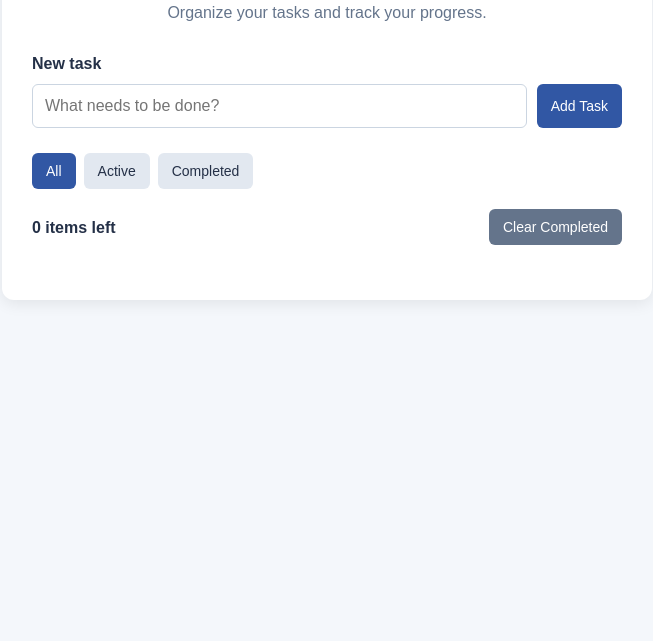
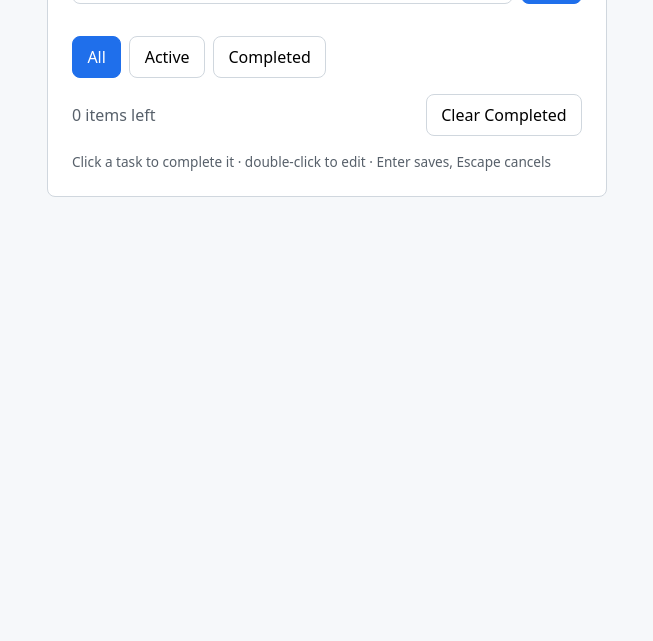
Before and after one commit to briannjuguna882-a11y/iyf-s12-week-05-briannjuguna882-a11y, a plain HTML site: page index.html in a window 1280 px wide. Shown: the part 159-800 px from the top of the page, without its empty margins (313-966 px from the left). Drawn offline with Linux system fonts and the light colour scheme.

Commit message:
Complete Lesson 10 HTML and CSS

```diff
--- a/index.html
+++ b/index.html
@@ -3,41 +3,34 @@
 <head>
     <meta charset="UTF-8">
     <meta name="viewport" content="width=device-width, initial-scale=1.0">
-    <title>My To-Do List</title>
+    <title>To-Do List</title>
     <link rel="stylesheet" href="styles.css">
 </head>
 <body>
     <main class="container">
         <h1>My To-Do List</h1>
-        <p>Organize your tasks and track your progress.</p>
 
         <form id="todo-form">
-            <label for="todo-input">New task</label>
-            <div class="input-group">
-                <input
-                    type="text"
-                    id="todo-input"
-                    placeholder="What needs to be done?"
-                    required
-                >
-                <button type="submit">Add Task</button>
-            </div>
+            <label for="todo-input" class="visually-hidden">New task</label>
+            <input type="text" id="todo-input" placeholder="What needs to be done?" autocomplete="off">
+            <button type="submit">Add</button>
         </form>
+        <p id="form-error" class="form-error" role="alert"></p>
 
-        <div class="filters" aria-label="Filter tasks">
-            <button type="button" class="filter active" data-filter="all">All</button>
-            <button type="button" class="filter" data-filter="active">Active</button>
-            <button type="button" class="filter" data-filter="completed">Completed</button>
+        <div class="filters" role="group" aria-label="Show">
+            <button type="button" class="filter active" data-filter="all" aria-pressed="true">All</button>
+            <button type="button" class="filter" data-filter="active" aria-pressed="false">Active</button>
+            <button type="button" class="filter" data-filter="completed" aria-pressed="false">Completed</button>
         </div>
 
-        <ul id="todo-list" aria-label="Your tasks"></ul>
+        <ul id="todo-list"></ul>
 
         <div class="stats">
             <span id="items-left">0 items left</span>
             <button type="button" id="clear-completed">Clear Completed</button>
         </div>
 
-        <p id="status-message" role="status" aria-live="polite"></p>
+        <p class="hint">Click a task to complete it · double-click to edit · Enter saves, Escape cancels</p>
     </main>
 
     <script src="app.js"></script>
--- a/styles.css
+++ b/styles.css
@@ -1,173 +1,85 @@
-/* 1. Reset default browser spacing */
-* {
-    box-sizing: border-box;
-    margin: 0;
-    padding: 0;
+:root {
+    --color-primary: #1f6feb;
+    --color-text: #1c2128;
+    --color-muted: #57606a;
+    --color-border: #d0d7de;
+    --color-danger: #cf222e;
+    --radius: 8px;
 }
 
-/* 2. Page styling */
+*, *::before, *::after { box-sizing: border-box; margin: 0; padding: 0; }
+
 body {
-    font-family: Arial, sans-serif;
-    background-color: #f4f7fb;
-    color: #243047;
-    line-height: 1.6;
-    padding: 30px 16px;
+    font-family: system-ui, sans-serif;
+    line-height: 1.5;
+    color: var(--color-text);
+    background: #f6f8fa;
 }
 
-/* 3. Main container */
 .container {
-    max-width: 650px;
-    margin: 40px auto;
-    padding: 30px;
-    background-color: #ffffff;
-    border-radius: 12px;
-    box-shadow: 0 4px 15px rgba(0, 0, 0, 0.08);
+    max-width: 560px;
+    margin: 2rem auto;
+    padding: 1.5rem;
+    background: #fff;
+    border: 1px solid var(--color-border);
+    border-radius: var(--radius);
 }
 
-/* 4. Heading */
-h1 {
-    margin-bottom: 8px;
-    color: #243b6b;
-    text-align: center;
+h1 { margin-bottom: 1rem; }
+
+.visually-hidden {
+    position: absolute; width: 1px; height: 1px;
+    overflow: hidden; clip: rect(0 0 0 0); white-space: nowrap;
 }
 
-.container > p {
-    margin-bottom: 25px;
-    text-align: center;
-    color: #64748b;
+#todo-form { display: flex; gap: 0.5rem; }
+#todo-input { flex: 1; padding: 0.6rem; font-size: 1rem; border: 1px solid var(--color-border); border-radius: var(--radius); }
+
+button {
+    font: inherit;
+    padding: 0.5rem 0.9rem;
+    border: 1px solid var(--color-border);
+    border-radius: var(--radius);
+    background: #fff;
+    cursor: pointer;
+}
+#todo-form button { background: var(--color-primary); color: #fff; border-color: var(--color-primary); }
+
+button:focus-visible, input:focus-visible {
+    outline: 3px solid var(--color-primary);
+    outline-offset: 2px;
 }
 
-/* 5. Task form */
-#todo-form label {
-    display: block;
-    margin-bottom: 8px;
-    font-weight: bold;
-}
+.form-error { min-height: 1.5rem; color: var(--color-danger); font-size: 0.9rem; }
 
-.input-group {
-    display: flex;
-    gap: 10px;
-}
+.filters { display: flex; gap: 0.5rem; margin: 0.5rem 0 1rem; }
+.filter.active { background: var(--color-primary); color: #fff; border-color: var(--color-primary); }
 
-#todo-input {
-    flex: 1;
-    min-width: 0;
-    padding: 12px;
-    border: 1px solid #cbd5e1;
-    border-radius: 6px;
-    font-size: 16px;
-}
-
-button {
-    padding: 10px 14px;
-    border: none;
-    border-radius: 6px;
-    background-color: #3157a4;
-    color: white;
-    cursor: pointer;
-    font-size: 14px;
-}
-
-button:hover {
-    background-color: #243b6b;
-}
-
-button:focus-visible,
-input:focus-visible {
-    outline: 3px solid #f59e0b;
-    outline-offset: 3px;
-}
-
-/* 6. Task filters */
-.filters {
-    display: flex;
-    flex-wrap: wrap;
-    gap: 8px;
-    margin: 25px 0 15px;
-}
-
-.filters .filter {
-    background-color: #e2e8f0;
-    color: #243047;
-}
-
-.filters .filter.active {
-    background-color: #3157a4;
-    color: white;
-}
-
-/* 7. Task list */
-#todo-list {
-    list-style: none;
-}
+#todo-list { list-style: none; }
 
 .todo-item {
     display: flex;
     align-items: center;
-    gap: 12px;
-    padding: 14px 0;
-    border-bottom: 1px solid #e2e8f0;
+    gap: 0.75rem;
+    padding: 0.6rem 0.25rem;
+    border-bottom: 1px solid var(--color-border);
+}
+.todo-text { flex: 1; cursor: pointer; overflow-wrap: anywhere; }
+.todo-item.completed .todo-text { text-decoration: line-through; color: var(--color-muted); }
+
+/* delete appears on hover — and on keyboard focus, so it's reachable without a mouse */
+.delete { opacity: 0; color: var(--color-danger); border-color: transparent; }
+.todo-item:hover .delete,
+.todo-item:focus-within .delete { opacity: 1; }
+
+.edit { flex: 1; padding: 0.3rem; font-size: 1rem; }
+
+.stats {
+    display: flex;
+    justify-content: space-between;
+    align-items: center;
+    margin-top: 1rem;
+    color: var(--color-muted);
 }
 
-.todo-text {
-    flex: 1;
-    overflow-wrap: anywhere;
-    cursor: pointer;
-}
-
-.todo-item.completed .todo-text {
-    text-decoration: line-through;
-    color: #94a3b8;
-}
-
-.todo-item button {
-    flex-shrink: 0;
-}
-
-.delete-btn {
-    background-color: #dc3545;
-}
-
-.delete-btn:hover {
-    background-color: #b91c1c;
-}
-
-/* 8. Remaining-task statistics */
-.stats {
-    display: flex;
-    flex-wrap: wrap;
-    justify-content: space-between;
-    align-items: center;
-    gap: 12px;
-    margin-top: 20px;
-}
-
-#items-left {
-    font-weight: bold;
-}
-
-#clear-completed {
-    background-color: #64748b;
-}
-
-#status-message {
-    margin-top: 12px;
-    color: #166534;
-    font-size: 14px;
-}
-
-/* 9. Small-screen layout */
-@media (max-width: 480px) {
-    .container {
-        margin: 10px auto;
-        padding: 20px 16px;
-    }
-
-    .input-group {
-        flex-direction: column;
-    }
-
-    .input-group button {
-        width: 100%;
-    }
-}
+.hint { margin-top: 1rem; font-size: 0.85rem; color: var(--color-muted); }
```
